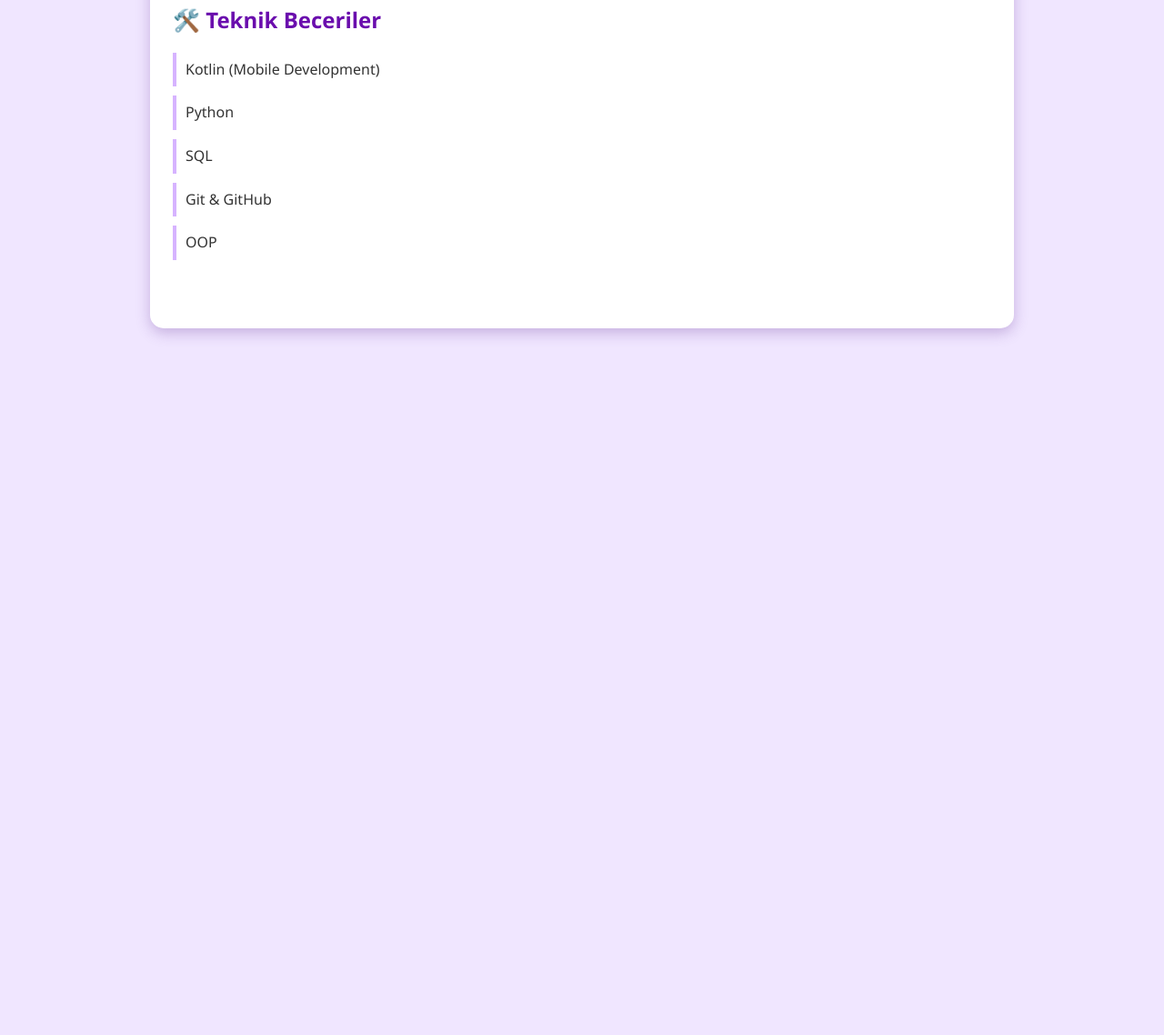
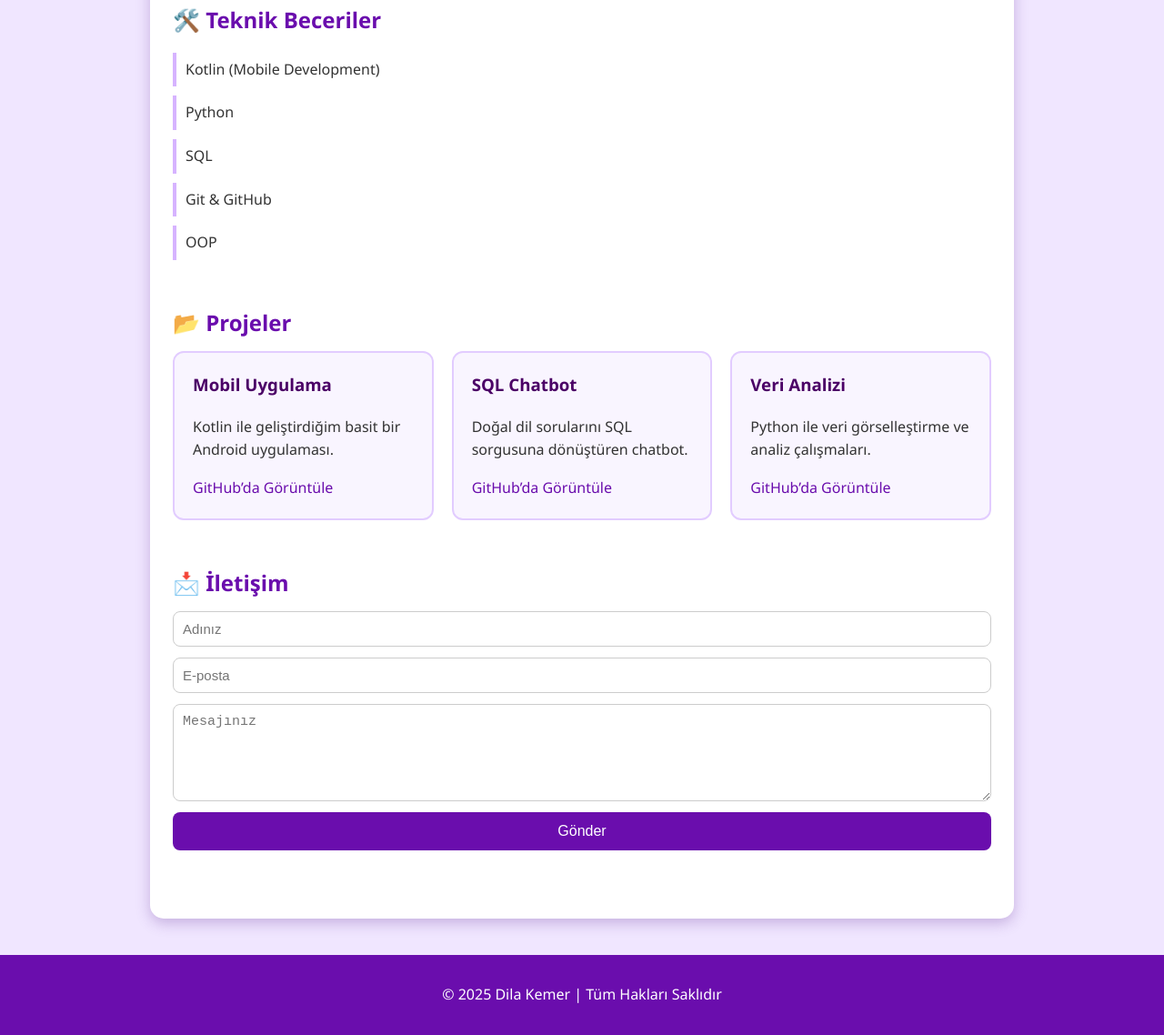
Before and after one commit to Dilakemer/rsschool-cv, a plain HTML site: page cv/index.html in a window 1280 px wide. Shown: the part 1129-2267 px from the top of the page at 91% size. Before the commit the page ends 1530 px from the top, so only its background shows below. Drawn offline with Linux system fonts and the light colour scheme.

Commit message:
Update index.html

```diff
--- a/cv/index.html
+++ b/cv/index.html
@@ -3,9 +3,8 @@
 <head>
   <meta charset="UTF-8">
   <meta name="viewport" content="width=device-width, initial-scale=1.0">
-  <title>Dila Kemer - CV</title>
+  <title>Dila Kemer - CV & Portfolio</title>
   <style>
-    /* Genel stil */
     body {
       font-family: 'Segoe UI', Tahoma, Geneva, Verdana, sans-serif;
       line-height: 1.6;
@@ -13,7 +12,7 @@
       padding: 0;
       background: #f0e6ff;
       color: #333;
-      scroll-behavior: smooth; /* Menü tıklayınca yumuşak kaydırma */
+      scroll-behavior: smooth;
     }
 
     /* Menü */
@@ -38,10 +37,21 @@
       color: #fff;
       text-decoration: none;
       font-weight: bold;
-      transition: color 0.3s;
+      position: relative;
+      padding-bottom: 4px;
     }
-    nav ul li a:hover {
-      color: #d6b3ff;
+    nav ul li a::after {
+      content: "";
+      position: absolute;
+      left: 0;
+      bottom: 0;
+      width: 0%;
+      height: 2px;
+      background: #d6b3ff;
+      transition: width 0.3s;
+    }
+    nav ul li a:hover::after {
+      width: 100%;
     }
 
     /* Container */
@@ -52,11 +62,6 @@
       background: #fff;
       border-radius: 15px;
       box-shadow: 0 5px 15px rgba(100, 50, 150, 0.3);
-      transition: transform 0.3s ease, box-shadow 0.3s ease;
-    }
-    .container:hover {
-      transform: translateY(-5px);
-      box-shadow: 0 10px 25px rgba(100, 50, 150, 0.5);
     }
 
     h1, h2 {
@@ -95,6 +100,63 @@
       margin-bottom: 50px;
     }
 
+    /* Proje kartları */
+    .projects {
+      display: grid;
+      grid-template-columns: repeat(auto-fit, minmax(250px, 1fr));
+      gap: 20px;
+    }
+    .project-card {
+      background: #f9f5ff;
+      border: 2px solid #e2ccff;
+      border-radius: 12px;
+      padding: 20px;
+      transition: transform 0.3s, box-shadow 0.3s;
+    }
+    .project-card:hover {
+      transform: translateY(-5px);
+      box-shadow: 0 5px 15px rgba(100, 50, 150, 0.3);
+    }
+    .project-card h3 {
+      margin-top: 0;
+      color: #4b0066;
+    }
+
+    /* İletişim formu */
+    form {
+      display: flex;
+      flex-direction: column;
+      gap: 12px;
+    }
+    input, textarea {
+      padding: 10px;
+      border: 1px solid #ccc;
+      border-radius: 8px;
+      font-size: 15px;
+    }
+    button {
+      background: #6a0dad;
+      color: #fff;
+      padding: 12px;
+      border: none;
+      border-radius: 8px;
+      font-size: 16px;
+      cursor: pointer;
+      transition: background 0.3s;
+    }
+    button:hover {
+      background: #4b0066;
+    }
+
+    /* Footer */
+    footer {
+      text-align: center;
+      padding: 15px;
+      background: #6a0dad;
+      color: #fff;
+      margin-top: 40px;
+    }
+
     @media (max-width: 600px) {
       nav ul {
         flex-direction: column;
@@ -106,9 +168,6 @@
       .container {
         margin: 20px;
         padding: 15px;
-      }
-      body {
-        font-size: 14px;
       }
     }
   </style>
@@ -122,6 +181,7 @@
       <li><a href="#egitim">Eğitim</a></li>
       <li><a href="#sertifikalar">Sertifikalar</a></li>
       <li><a href="#beceriler">Beceriler</a></li>
+      <li><a href="#projeler">Projeler</a></li>
       <li><a href="#iletisim">İletişim</a></li>
     </ul>
   </nav>
@@ -171,7 +231,42 @@
         <li>OOP</li>
       </ul>
     </section>
+
+    <section id="projeler">
+      <h2>📂 Projeler</h2>
+      <div class="projects">
+        <div class="project-card">
+          <h3>Mobil Uygulama</h3>
+          <p>Kotlin ile geliştirdiğim basit bir Android uygulaması.</p>
+          <a href="https://github.com/Dilakemer" target="_blank">GitHub’da Görüntüle</a>
+        </div>
+        <div class="project-card">
+          <h3>SQL Chatbot</h3>
+          <p>Doğal dil sorularını SQL sorgusuna dönüştüren chatbot.</p>
+          <a href="https://github.com/Dilakemer" target="_blank">GitHub’da Görüntüle</a>
+        </div>
+        <div class="project-card">
+          <h3>Veri Analizi</h3>
+          <p>Python ile veri görselleştirme ve analiz çalışmaları.</p>
+          <a href="https://github.com/Dilakemer" target="_blank">GitHub’da Görüntüle</a>
+        </div>
+      </div>
+    </section>
+
+    <section id="iletisim">
+      <h2>📩 İletişim</h2>
+      <form>
+        <input type="text" placeholder="Adınız" required>
+        <input type="email" placeholder="E-posta" required>
+        <textarea rows="5" placeholder="Mesajınız"></textarea>
+        <button type="submit">Gönder</button>
+      </form>
+    </section>
   </div>
+
+  <footer>
+    <p>© 2025 Dila Kemer | Tüm Hakları Saklıdır</p>
+  </footer>
 
 </body>
 </html>
```
